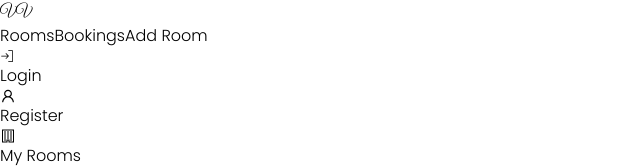
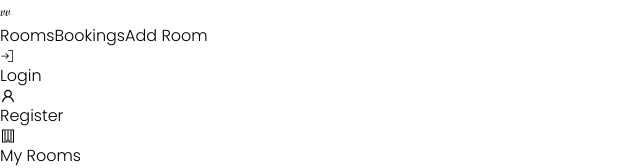
Before and after one commit to Nimira43/Ventura, a Next.js app: page / in a window 1280 px wide. Shown: the top 168 px of the page, without its empty margins (0-640 px from the left). Built offline with nearby package versions, Linux system fonts and the light colour scheme.

Commit message:
Logo restyled

```diff
--- a/components/Header.jsx
+++ b/components/Header.jsx
@@ -10,7 +10,7 @@ const Header = () => {
         <div className='flex h-16 items-center justify-between'>
           <div className='flex items-center'>
             <Link href='/'>
-              <h1 className='h-12 w-12 p-3 font-medium text-lg logo'>VV</h1>
+              <h1 className='text-3xl font-medium logo'>vv</h1>
             </Link>
             <div className='hidden md:block'>
               <div className='ml-10 flex items-baseline space-x-4'>
```
